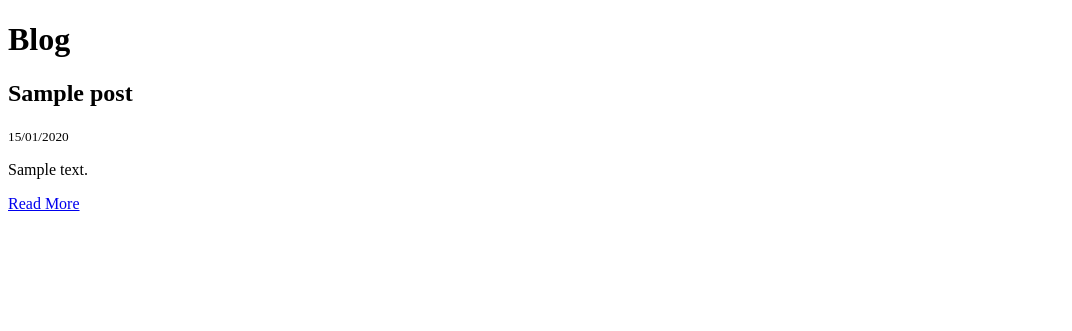
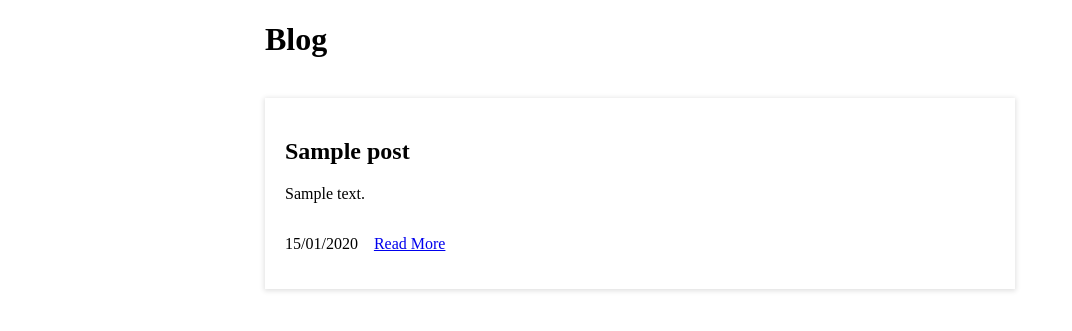
Before and after one commit to 1Insomnia/blog_symfony, a Symfony app: template templates/home/index.html.twig in a window 1280 px wide. Shown: the top 331 px of the page, without its empty margins (0-1072 px from the left). Run offline with Twig, Linux system fonts and the light colour scheme; the template is opened without the code that fills it: most values are stand-ins (such as "Sample title", 1, 10 or a date in 2020); some libraries are stand-ins or nearby versions.

Commit message:
Styling ?

```diff
--- a/src/Controller/PostController.php
+++ b/src/Controller/PostController.php
@@ -18,6 +18,10 @@ class PostController extends AbstractController
         ]);
     }
 
+    /**
+     * @param Post $post
+     * @return Response
+     */
     #[Route('/article-{slug}', name: 'post_read')]
     public function read(Post $post): Response
     {
--- a/templates/base.html.twig
+++ b/templates/base.html.twig
@@ -2,10 +2,17 @@
 <html lang="en">
   <head>
     <meta charset="UTF-8" />
-    <title>{% block title %}Blog{% endblock %}</title>
+    <title>Blog - {% block title %}{% endblock %}</title>
     {# Run `composer require symfony/webpack-encore-bundle` and uncomment the
-    following Encore helpers to start using Symfony UX #} {% block stylesheets
-    %} {#{{
+    following Encore helpers to start using Symfony UX #}
+    <style>
+      body {
+        margin: 0;
+        padding: 0;
+        box-sizing: border-box;
+      }
+    </style>
+    {% block stylesheets %} {#{{
       encore_entry_link_tags("app")
     }}#} {% endblock %} {% block javascripts %} {#{{
       encore_entry_script_tags("app")
--- a/templates/home/index.html.twig
+++ b/templates/home/index.html.twig
@@ -1,15 +1,53 @@
 {% extends 'base.html.twig' %}
 
 {% block title %} Homepage {% endblock %}
+{% block stylesheets %}
+    <style>
+        .container {
+            margin: 0 auto;
+            max-width: 750px;
+            padding: 0 25px;
+        }
+
+        .title {
+            font-size: 2rem;
+            font-weight: 700;
+            margin-bottom: 40px;
+        }
+
+        .post {
+            padding: 20px;
+            box-shadow: 0 1px 5px 1px rgba(0, 0, 0, .12);
+            margin: 1rem 0;
+        }
+
+        .flex > p, .flex  > a {
+            display: block;
+        }
+
+        .flex {
+            display: flex;
+            align-items: center;
+        }
+
+        .flex > p {
+            margin-right: 1rem;
+        }
+    </style>
+{% endblock %}
 
 {% block body %}
-    <div>
-        <h1>Blog</h1>
+    <div class="container">
+        <h1 class="title">Blog</h1>
         {% for post in posts %}
-            <h2>{{ post.title }}</h2>
-            <small>{{ post.publishedAt|date("d/m/Y") }}</small>
-            <p>{{ post.content }}</p>
-            <a href="{{ path('post_read', { slug: post.slug }) }}">Read More</a>
+            <div class="post">
+                <h2 class="post__title">{{ post.title }}</h2>
+                <p class="post__content">{{ post.content }}</p>
+                <div class="flex">
+                    <p>{{ post.publishedAt|date("d/m/Y") }}</p>
+                    <a href="{{ path('post_read', { slug: post.slug }) }}">Read More</a>
+                </div>
+            </div>
         {% endfor %}
     </div>
 {% endblock %}
```
Also changed, not shown: src/Entity/Comment.php (added, +24 -0 lines), src/Repository/CommentRepository.php (added, +50 -0 lines).
